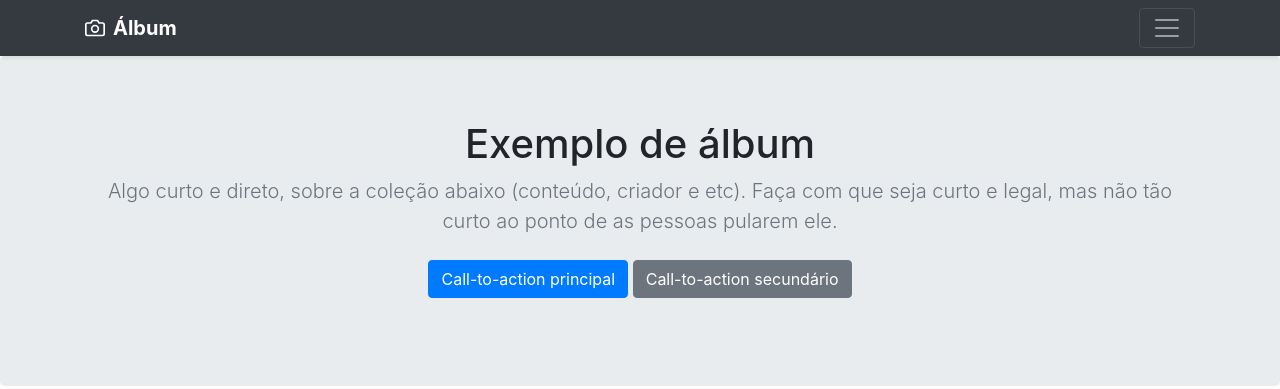
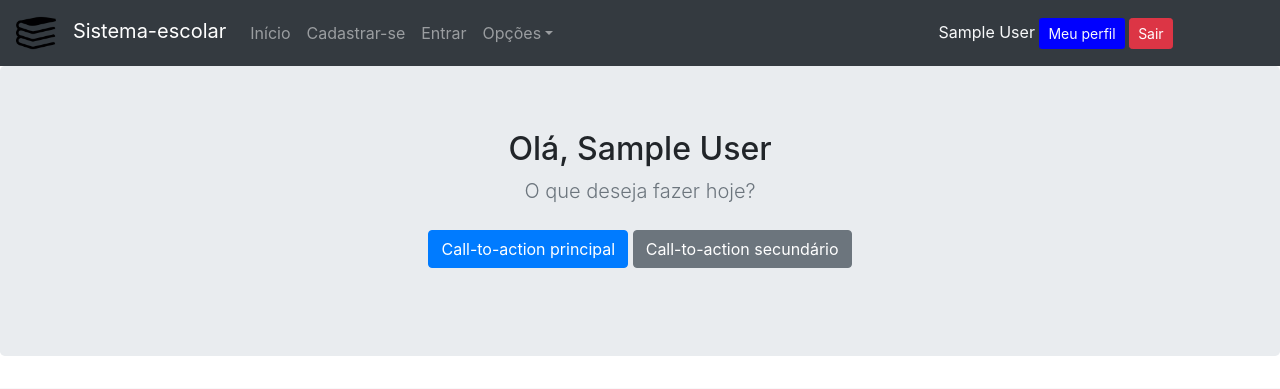
Before and after one commit to danielpereira21063/sistema-simples-de-gestao-escolar-php7_mvc, a PHP site: page /sistema-escolar/ in a window 1280 px wide. Shown: the top 389 px of the page. Run offline with PHP 8.4, Linux system fonts and the light colour scheme; the visitor is signed in with stand-in values (Sample User, id 1); some libraries are stand-ins or nearby versions.

Commit message:
Adicionei varia features. a funcao sair está funcionando, adicionei um opcao 'meu perfil' no header mais ainda nao foi configurada. agora o usuario só consegue ter acesso a página inicial se estiver logado. muitas coisas ainda precisam melhorar, em breve trarei mais novidades

```diff
--- a/app/Helpers/Url.php
+++ b/app/Helpers/Url.php
@@ -2,6 +2,6 @@
 
 class Url {
     public static function redirecionar($url) {
-        header('Location: '.URL.'/'.$url);
+        echo '<script> window.location = "'.URL.'/'.$url.'";</script>';
     }
 }
--- a/app/Views/header.php
+++ b/app/Views/header.php
@@ -1,3 +1,38 @@
+<nav class="navbar navbar-expand-sm navbar-dark bg-dark">
+    <a class="navbar-brand" href=""><img class="img-responsive img-fluid" width="40px" src="<?=URL?>/public/img/ico.png" alt=""> &nbsp;&nbsp;Sistema-escolar</a>
+    <button class="navbar-toggler d-lg-none" type="button" data-toggle="collapse" data-target="#collapsibleNavId" aria-controls="collapsibleNavId"
+        aria-expanded="false" aria-label="Toggle navigation"></button>
+    <div class="collapse navbar-collapse" id="collapsibleNavId">
+        <ul class="navbar-nav mr-auto mt-2 mt-lg-0">
+          <?php if(isset($_SESSION['usuario_id'])): ?>
+            <li class="nav-item">
+                <a class="nav-link" href="<?=URL?>">Início <span class="sr-only">(current)</span></a>
+            </li>
+            <?php endif; ?>
+            <li class="nav-item">
+                <a class="nav-link" href="<?=URL?>/usuarios/cadastrar">Cadastrar-se <span class="sr-only">(current)</span></a>
+            </li>
+            <li class="nav-item">
+                <a class="nav-link" href="<?=URL?>/usuarios/login">Entrar</a>
+            </li>
+            <li class="nav-item dropdown">
+                <a class="nav-link dropdown-toggle" href="#" id="dropdownId" data-toggle="dropdown" aria-haspopup="true" aria-expanded="false">Opções</a>
+                <div class="dropdown-menu" aria-labelledby="dropdownId">
+                    <a class="dropdown-item" href="#">Action 1</a>
+                    <a class="dropdown-item" href="#">Action 2</a>
+                </div>
+            </li>
+        </ul>
+        <div class="col-sm-4">
+          <?php if(isset($_SESSION['usuario_id'])): ?>
+            <span class="text-light"><?= $_SESSION['usuario_nome']; ?></span>
+            <a class="btn text-light btn-sm float-center" href="<?=URL?>/usuarios/conta" style="background: blue;">Meu perfil</a>
+            <a class="btn btn-danger btn-sm float-center" href="<?=URL?>/usuarios/sair">Sair</a>
+          <?php endif; ?>
+        </div>
+    </div>
+</nav>
+<!--
 <header>
    <div class="collapse bg-dark" id="navbarHeader">
       <div class="container">
@@ -23,7 +58,6 @@
       </div>
 
       <div class="navbar navbar-dark bg-dark shadow-sm">
-
         <div class="container d-flex justify-content-between">
           <a href="#" class="navbar-brand d-flex align-items-center">
             <svg xmlns="http://www.w3.org/2000/svg" width="20" height="20" viewBox="0 0 24 24" fill="none" stroke="currentColor" stroke-width="2" stroke-linecap="round" stroke-linejoin="round" class="mr-2"><path d="M23 19a2 2 0 0 1-2 2H3a2 2 0 0 1-2-2V8a2 2 0 0 1 2-2h4l2-3h6l2 3h4a2 2 0 0 1 2 2z"></path><circle cx="12" cy="13" r="4"></circle></svg>
@@ -34,4 +68,4 @@
           </button>
         </div>
    </div>
-</header>
+</header> -->
--- a/app/Views/home/index.php
+++ b/app/Views/home/index.php
@@ -1,9 +1,11 @@
+<?php isset($_SESSION['usuario_id']) ? : Url::redirecionar('usuarios/login'); ?>
+
 <main role="main">
 
       <section class="jumbotron text-center">
         <div class="container">
-          <h1 class="jumbotron-heading">Exemplo de álbum</h1>
-          <p class="lead text-muted">Algo curto e direto, sobre a coleção abaixo (conteúdo, criador e etc). Faça com que seja curto e legal, mas não tão curto ao ponto de as pessoas pularem ele.</p>
+          <h2 class="jumbotron-heading">Olá, <?= $_SESSION['usuario_nome'] ?></h2>
+          <p class="lead text-muted">O que deseja fazer hoje?</p>
           <p>
             <a href="#" class="btn btn-primary my-2">Call-to-action principal</a>
             <a href="#" class="btn btn-secondary my-2">Call-to-action secundário</a>
--- a/app/Views/usuarios/login.php
+++ b/app/Views/usuarios/login.php
@@ -14,7 +14,7 @@
 					<form action="<?= URL ?>/usuarios/login" method="POST">
 						<div class="form-group">
 							<label for="email">E-mail: <sup class="text-danger">*</sup></label>
-							<input type="email" name="email" id="email" class="form-control <?= isset($dados['email_erro']) ? 'is-invalid' : '' ?>" value="<?= $dados['email'] ?? '' ?>" placeholder="Digite seu e-mail">
+							<input type="text" name="email" id="email" class="form-control <?= isset($dados['email_erro']) ? 'is-invalid' : '' ?>" value="<?= $dados['email'] ?? '' ?>" placeholder="Digite seu e-mail">
 							<div class="invalid-feedback text-center">
 								<?= $dados['email_erro'] ?? '' ?>
 							</div>
--- a/public/index.php
+++ b/public/index.php
@@ -1,4 +1,5 @@
 <?php
+session_start();
 include './../app/config.php';
 require_once './../app/autoload.php';
 
@@ -21,8 +22,8 @@ include '../app/Views/footer.php';
 ?>
 
 <script src = '<?=URL?>/public/lib/jquery/jquery-3.5.1.js'></script>
+<script src = '<?=URL?>/public/lib/bootstrap/js/bootstrap.js'></script>
 <script src = '<?=URL?>/public/lib/js/popper.js'></script>
-<script src = '<?=URL?>/public/lib/bootstrap/js/bootstrap.js'></script>
 <script src = '<?=URL?>/public/js/jquery.funcoes.js'></script>
 </body>
 </html>
```
Also changed, not shown: app/Controllers/Usuarios.php (+17 -12 lines).
